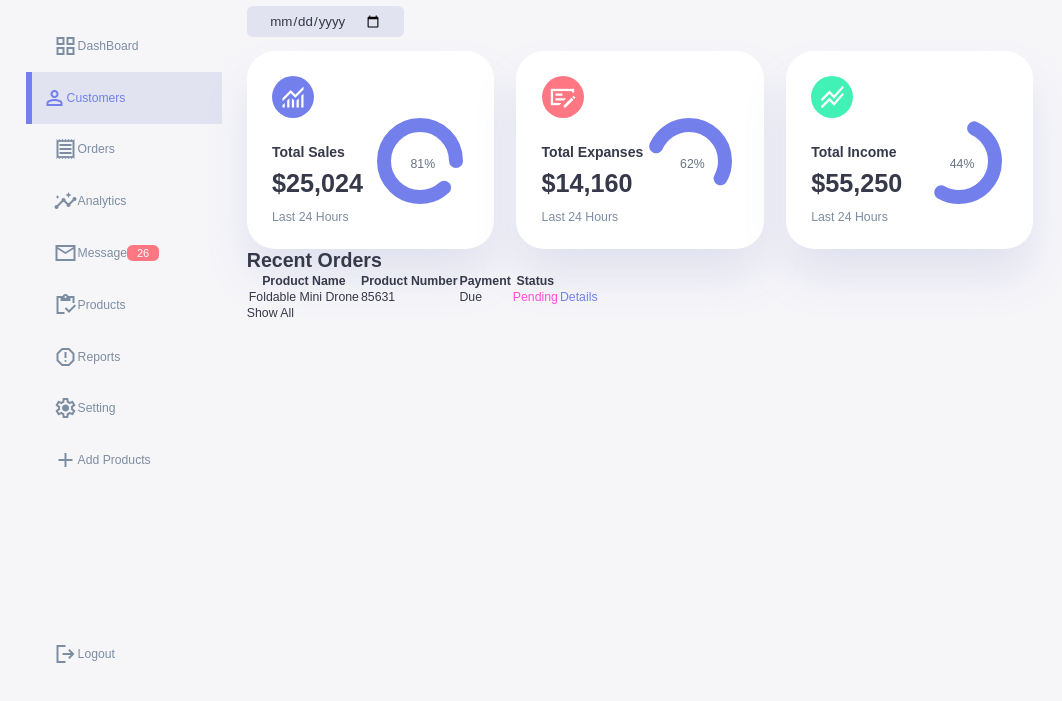
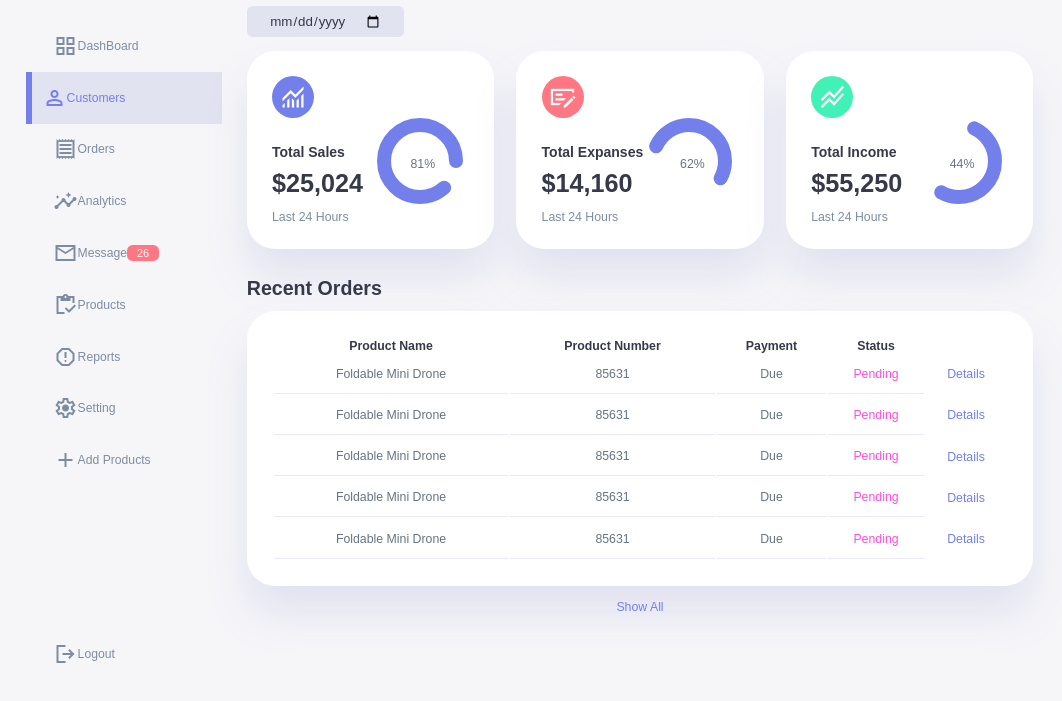
Before and after one commit to Wazid-Hossain/Admin-Dashboard-Using-JS, a plain HTML site: page index.html in a window 1280 px wide. Shown: the part 57-758 px from the top of the page, without its empty margins (0-1062 px from the left). Drawn offline with nearby package versions, Linux system fonts and the light colour scheme.

Commit message:
MAIN SECTION HTML & CSS COMPLETE

```diff
--- a/index.html
+++ b/index.html
@@ -172,6 +172,34 @@
                         <td class="warning">Pending</td>
                         <td class="primary">Details</td>
                     </tr>
+                    <tr>
+                        <td>Foldable Mini Drone</td>
+                        <td>85631</td>
+                        <td>Due</td>
+                        <td class="warning">Pending</td>
+                        <td class="primary">Details</td>
+                    </tr>
+                    <tr>
+                        <td>Foldable Mini Drone</td>
+                        <td>85631</td>
+                        <td>Due</td>
+                        <td class="warning">Pending</td>
+                        <td class="primary">Details</td>
+                    </tr>
+                    <tr>
+                        <td>Foldable Mini Drone</td>
+                        <td>85631</td>
+                        <td>Due</td>
+                        <td class="warning">Pending</td>
+                        <td class="primary">Details</td>
+                    </tr>
+                    <tr>
+                        <td>Foldable Mini Drone</td>
+                        <td>85631</td>
+                        <td>Due</td>
+                        <td class="warning">Pending</td>
+                        <td class="primary">Details</td>
+                    </tr>
                 </tbody>
             </table>
             <a href="#">Show All</a>
--- a/style.css
+++ b/style.css
@@ -229,6 +229,8 @@ main .date input[type='date']{
     color: var(--clr-dark);
 
 }
+
+/* INSIGHTS STARTED */
 main .insights{
     display: grid;
     grid-template-columns: repeat(3, 1fr);
@@ -317,3 +319,40 @@ main .insights small{
     margin-top: 1.6rem;
     display: block;
 }
+
+/* INSIGHTS ENDED */
+
+/* RECENT ORDER START */
+main .recent-orders{
+    margin-top: 2rem;
+}
+
+main .recent-orders h2{
+    margin-bottom: 0.8rem;
+}
+main .recent-orders table{
+    background: var(--clr-white);
+    width: 100%;
+    border-radius: var(--card-border-radius);
+    padding: var(--card-padding);
+    text-align: center;
+    box-shadow: var(--box-shadow);
+    transition: all 300ms ease;
+}
+main .recent-orders table:hover{
+    box-shadow: none;
+}
+main table tbody td{
+    height: 2.8rem;
+    border-bottom: 1px solid var(--clr-light);
+    color: var(--clr-dark-variant);
+}
+main table tbody td:last-child{
+    border: none;
+}
+main .recent-orders a{
+    text-align: center;
+    display: block;
+    margin: 1rem auto;
+    color: var(--clr-primary);
+}
```
